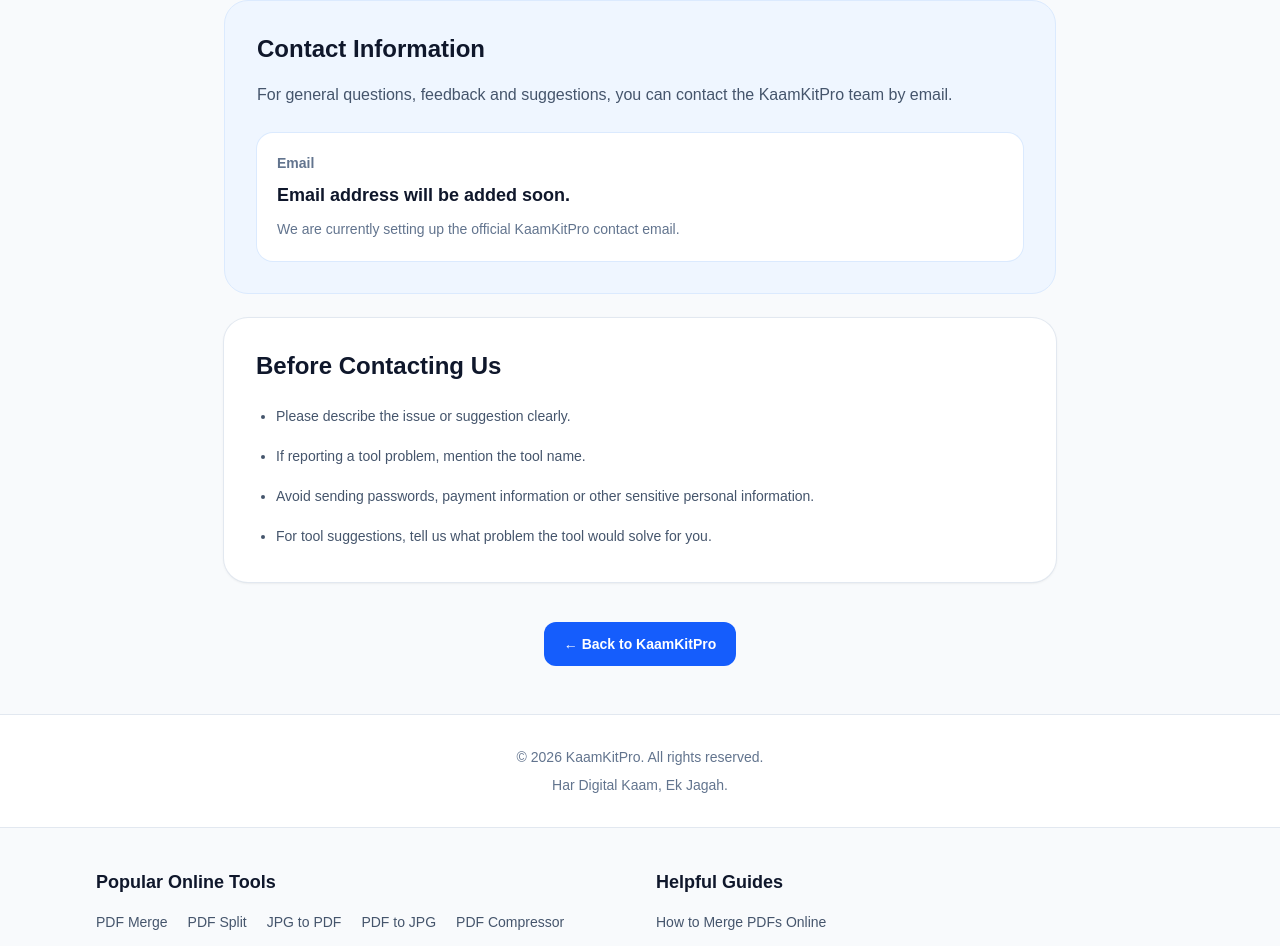
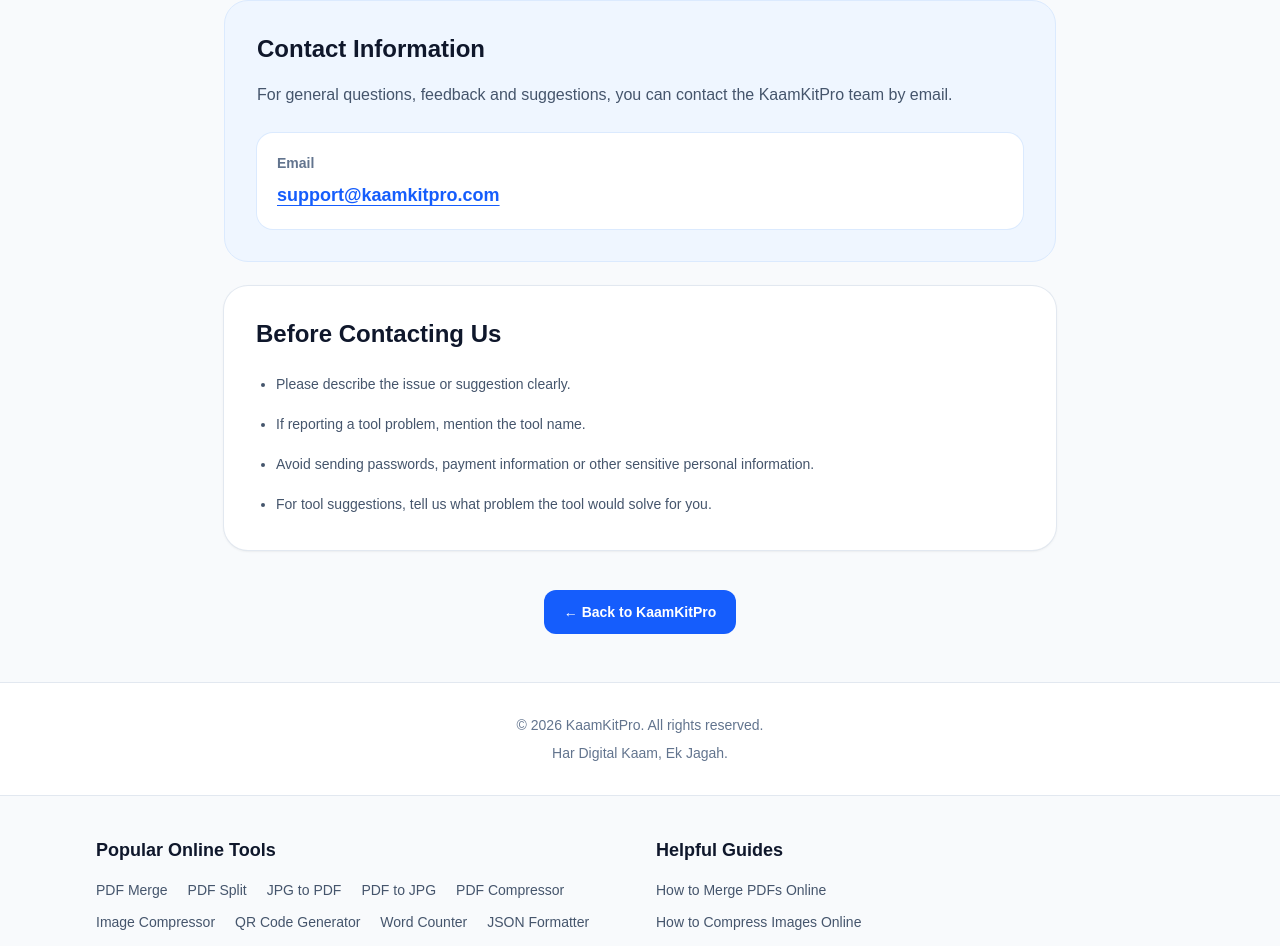
Before and after one commit to WellProSoftware/kaamkitpro, a Next.js app: page /contact in a window 1280 px wide. Shown: the part 841-1787 px from the top of the page. Built offline with nearby package versions, Linux system fonts and the light colour scheme.

Commit message:
Add official support email to contact page

```diff
--- a/src/app/contact/page.tsx
+++ b/src/app/contact/page.tsx
@@ -89,13 +89,10 @@
             </p>
 
             <p className="mt-2 text-lg font-semibold text-slate-900">
-              Email address will be added soon.
+              <a href="mailto:support@kaamkitpro.com" className="text-blue-600 underline underline-offset-4 hover:text-blue-700">support@kaamkitpro.com</a>
             </p>
 
-            <p className="mt-2 text-sm leading-6 text-slate-500">
-              We are currently setting up the official KaamKitPro contact
-              email.
-            </p>
+
           </div>
         </section>
 
```
